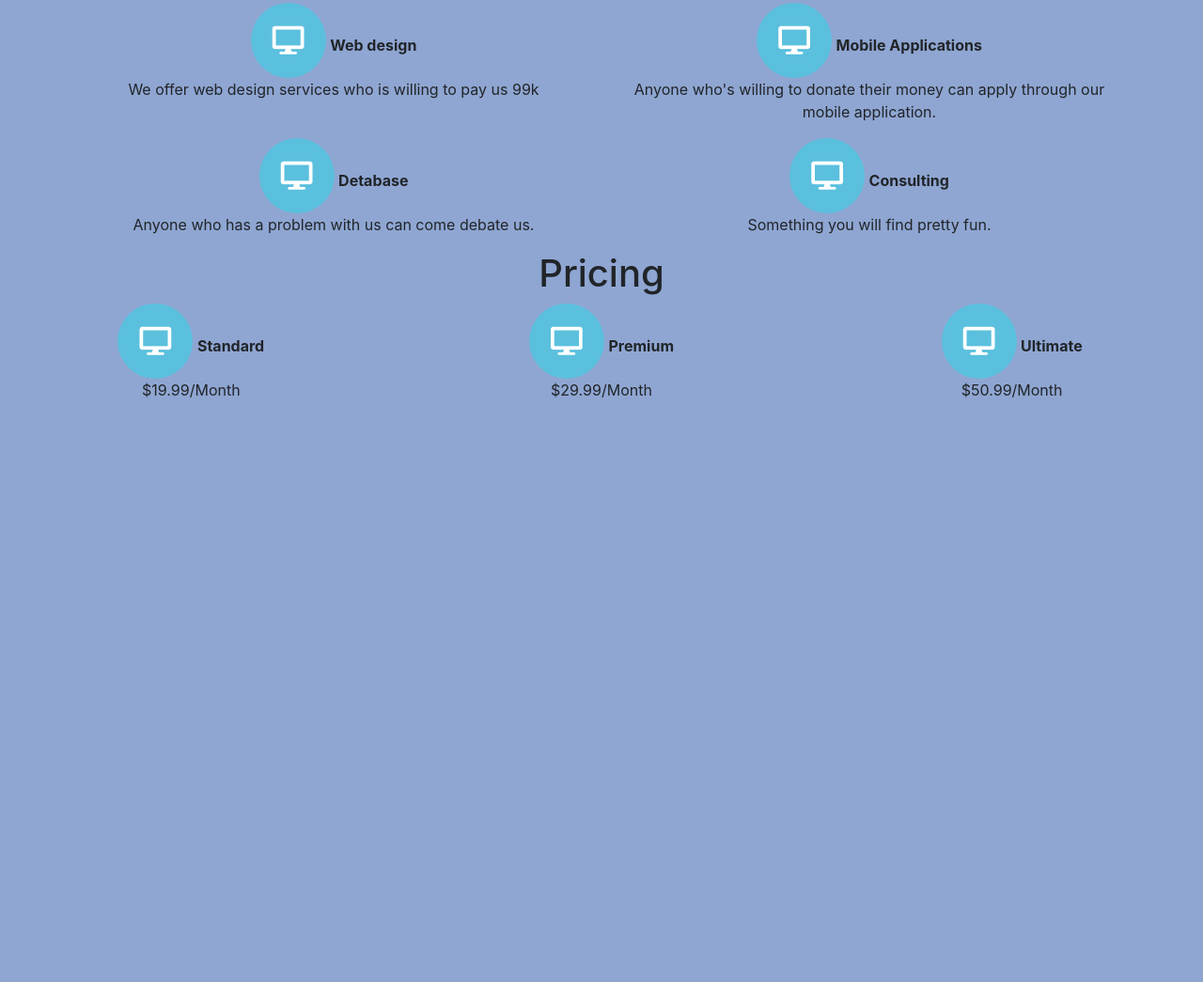
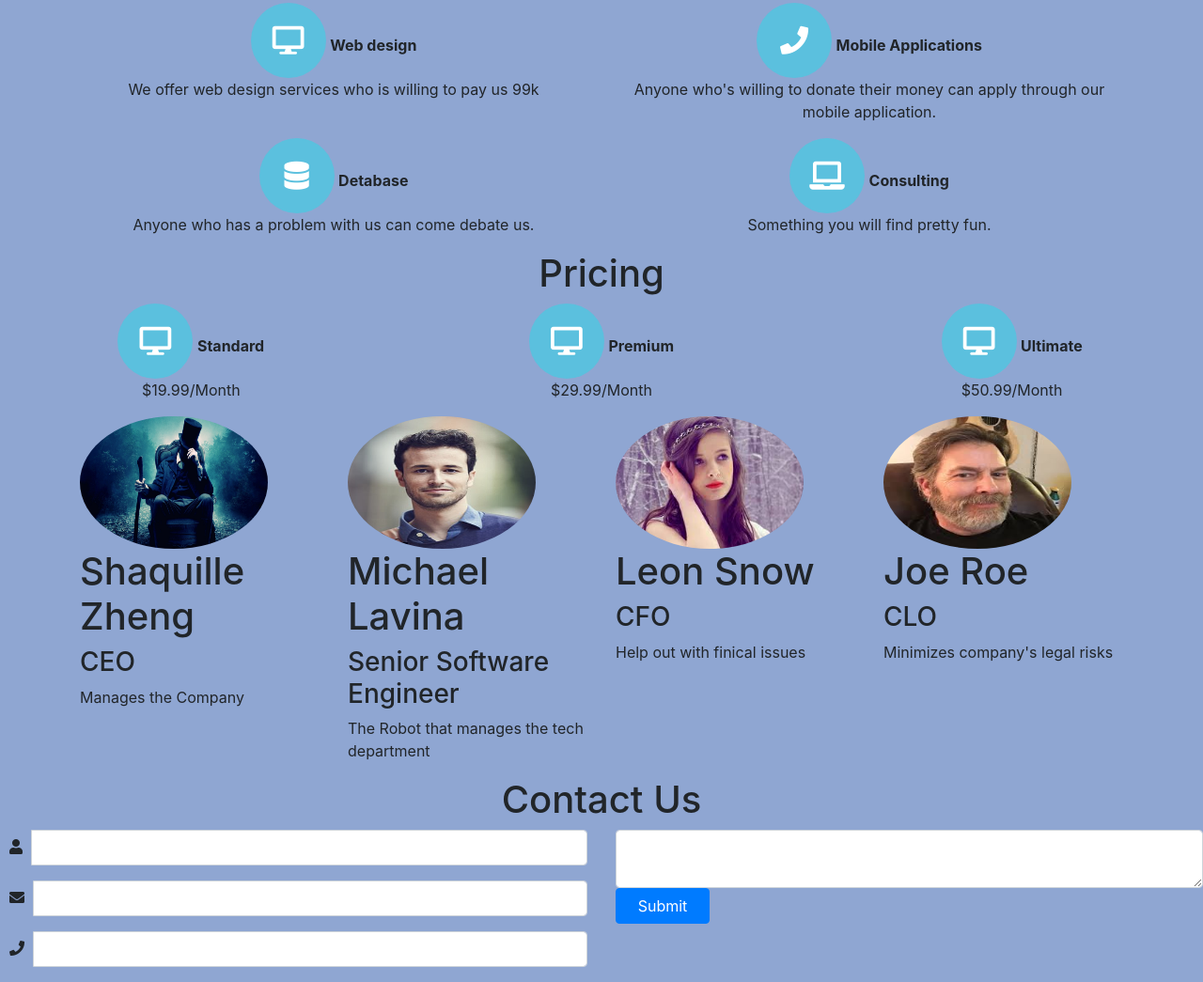
Before and after one commit to Shaq123Tech/hello-world, a plain HTML site: page index.html in a window 1280 px wide. Shown: the part 616-1661 px from the top of the page at 94% size. Before the commit the page ends 1059 px from the top, so only its background shows below. Drawn offline with nearby package versions, Linux system fonts and the light colour scheme.

Commit message:
created input and button for the 'contact us'.

```diff
--- a/index.html
+++ b/index.html
@@ -38,7 +38,7 @@
     </nav>
     <header>
         <h1 class="h1">
-            Avenger
+            Company
         </h1>
         <p class="p">
             Informations
@@ -63,7 +63,7 @@
                 <p>We offer web design services who is willing to pay us 99k</p>
             </div>
             <div class="col-md-6">
-            <i class="fas fa-desktop"></i>
+                <i class="fas fa-phone"></i>
                 <spam><strong>Mobile Applications</strong></spam>
                 <p>Anyone who's willing to donate their money can apply through our mobile application.</p>
             </div>
@@ -71,12 +71,12 @@
         </div>
         <div class="row">
             <div class="col-md-6">
-            <i class="fas fa-desktop"></i>
+                <i class="fas fa-database"></i>
                 <spam><strong>Detabase</strong></spam>
                 <p>Anyone who has a problem with us can come debate us.</p>
             </div>
             <div class="col-md-6">
-            <i class="fas fa-desktop"></i>
+                <i class="fas fa-laptop"></i>
                 <spam><strong>Consulting</strong></spam>
                 <p>Something you will find pretty fun.</p>
             </div>
@@ -108,8 +108,73 @@
             </div>
 
         </div>
+    </section>
+
+    <section class="team container">
+        <div class="row">
+            <div class="col-md-3">
+                <img src="./face5.jpg"></img>
+                <h1>Shaquille Zheng</h1>
+                <h3>CEO</h3>
+                <p>Manages the Company</p>
+            </div>
+            <div class="col-md-3">
+                <img src="./face2.jpg"></img>
+                <h1>Michael Lavina</h1>
+                <h3>Senior Software Engineer</h3>
+                <p>The Robot that manages the tech department</p>
+            </div>
+            <div class="col-md-3">
+                <img src="./face3.jpg"></img>
+                <h1>Leon Snow</h1>
+                <h3>CFO</h3>
+                <p>Help out with finical issues</p>
+            </div>
+            <div class="col-md-3">
+                <img src="./face4.jpg"></img>
+                <h1>Joe Roe</h1>
+                <h3>CLO</h3>
+                <p>Minimizes company's legal risks</p>
+            </div>
+        </div>
+    </section>
+
+    <h1>
+        <center>Contact Us</center>
+    </h1>
+
+    <section class="contact contianer">
+        <div class="row">
+            <div class="col-md-6">
+                <div class="input-group mb-3">
+                    <div class="input-group-prepend">
+                        <i class="fas fa-user"></i>
+                    </div>
+                    <input type="text" class="form-control" aria-label="Sizing example input" aria-describedby="inputGroup-sizing-default">
+                </div>
+                <div class="input-group mb-3">
+                    <div class="input-group-prepend">
+                        <i class="fas fa-envelope"></i>
+                    </div>
+                    <input type="text" class="form-control" aria-label="Sizing example input" aria-describedby="inputGroup-sizing-default">
+                </div>
+                <div class="input-group mb-3">
+                    <div class="input-group-prepend">
+                        <i class="fas fa-phone"></i>
+                    </div>
+                    <input type="text" class="form-control" aria-label="Sizing example input" aria-describedby="inputGroup-sizing-default">
+                </div>
+            </div>
+            <div class="col-md-6">
+                <div class="input-group">
+                    <textarea class="form-control" aria-label="With textarea"></textarea>
+                </div>
+                <button type="button" class="btn btn-primary">Submit</button>
+            </div>
+        </div>
 
     </section>
+
 </body>
 
 
--- a/style.css
+++ b/style.css
@@ -15,7 +15,7 @@ nav a{
 .h1{color: #CF2828;
     text-align: center;
 }
-.p{color: #B3D0D4;
+.p{color: #B3D0D;
     text-align: center;
 }
 .btn{
@@ -63,3 +63,17 @@ header {
     /*change the roundness of the container*/
     border-radius: 50%;
 }
+section div img{
+    border-radius: 50%;
+    width: 200px;
+    height: 141px;
+}
+.contact i{
+    padding: 10px;
+}
+.contact button {
+    width: 100px;
+}
+.contact button:hover {
+    background-color: blue;
+}
```
Also changed, not shown: face2.jpg (added), face3.jpg (added), face4.jpg (added), face5.jpg (added). Lines whose indentation alone changed are shown as unchanged.
